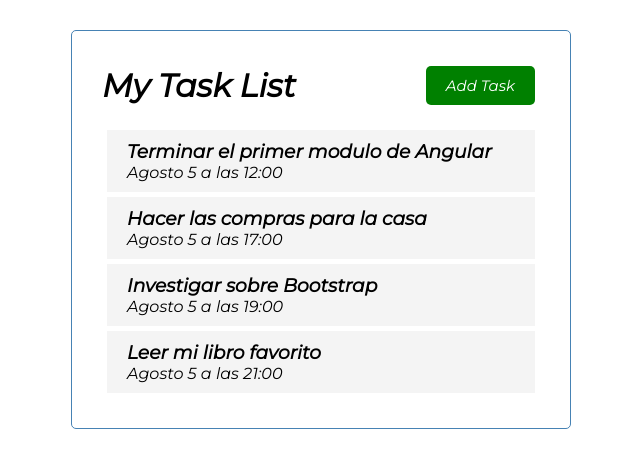
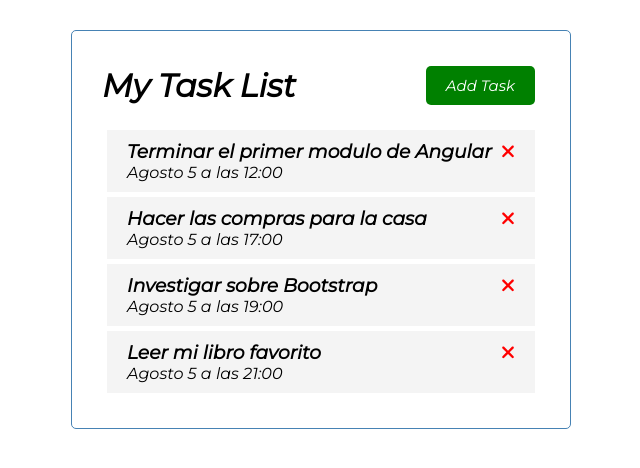
Before and after one commit to LERV1993/TaskList-Angular, an Angular app: page / in a window 1280 px wide. Shown: the top 468 px of the page, without its empty margins (319-959 px from the left). Built offline with nearby package versions, Linux system fonts and the light colour scheme.

Commit message:
Se agrego faincon

```diff
--- a/package.json
+++ b/package.json
@@ -18,6 +18,11 @@
     "@angular/platform-browser": "^14.1.0",
     "@angular/platform-browser-dynamic": "^14.1.0",
     "@angular/router": "^14.1.0",
+    "@fortawesome/angular-fontawesome": "^0.11.1",
+    "@fortawesome/fontawesome-svg-core": "^6.1.1",
+    "@fortawesome/free-brands-svg-icons": "^6.1.1",
+    "@fortawesome/free-regular-svg-icons": "^6.1.1",
+    "@fortawesome/free-solid-svg-icons": "^6.1.1",
     "rxjs": "~7.5.0",
     "tslib": "^2.3.0",
     "zone.js": "~0.11.4"
--- a/src/app/app.module.ts
+++ b/src/app/app.module.ts
@@ -6,6 +6,7 @@
 import { ButtonComponent } from './components/button/button.component';
 import { TasksComponent } from './components/tasks/tasks.component';
 import { TasksItemComponent } from './components/tasks-item/tasks-item.component';
+import { FontAwesomeModule } from '@fortawesome/angular-fontawesome';
 
 @NgModule({
   declarations: [
@@ -16,7 +17,8 @@
     TasksItemComponent
   ],
   imports: [
-    BrowserModule
+    BrowserModule,
+    FontAwesomeModule
   ],
   providers: [],
   bootstrap: [AppComponent]
--- a/src/app/components/tasks-item/tasks-item.component.html
+++ b/src/app/components/tasks-item/tasks-item.component.html
@@ -1,4 +1,10 @@
 <div class="task">
-    <h3>{{task.text}}</h3>
+    <h3>
+        {{task.text}}
+        <fa-icon
+          [icon]="faTimes"
+          [ngStyle]= "{'color': 'red'}"
+        ></fa-icon>
+    </h3>
     <p>{{task.day}}</p>
 </div>
--- a/src/app/components/tasks-item/tasks-item.component.ts
+++ b/src/app/components/tasks-item/tasks-item.component.ts
@@ -1,6 +1,7 @@
 import { Component, Input, OnInit } from '@angular/core';
 import { Task } from 'src/app/Task';
 import { TASKS } from 'src/app/mock-tasks'
+import { faTimes } from '@fortawesome/free-solid-svg-icons';
 
 @Component({
   selector: 'app-tasks-item',
@@ -10,7 +11,7 @@
 export class TasksItemComponent implements OnInit {
   @Input() task: Task = TASKS[0]
   constructor() { }
-
+  faTimes = faTimes;
   ngOnInit(): void {
   }
 
```
Also changed, not shown: 1 other file (tests, documents, lock files or other folders).
